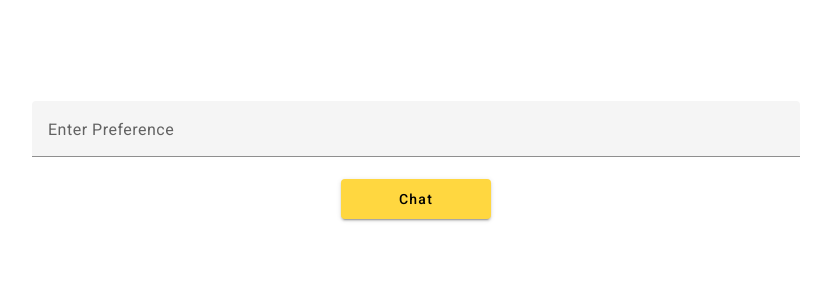
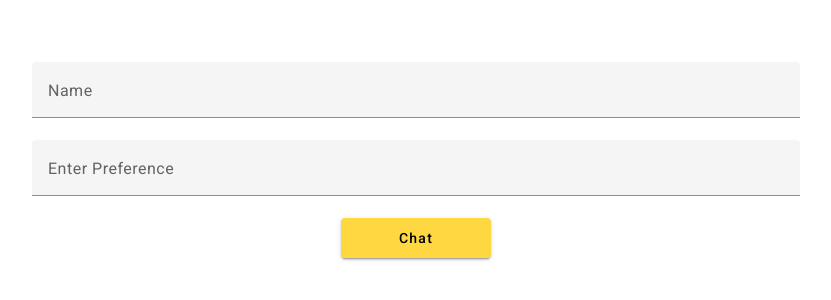
Before and after one commit to AwfulAlien/Scapp, an Angular app: page / in a window 1280 px wide. Shown: the part 240-540 px from the top of the page, without its empty margins (224-1055 px from the left). Built offline with nearby package versions, Linux system fonts and the light colour scheme.

Commit message:
added name field in the prefs component

```diff
--- a/src/app/prefs/prefs/prefs.component.css
+++ b/src/app/prefs/prefs/prefs.component.css
@@ -18,17 +18,11 @@
     align-items: center;
 }
 
-
-input {
-    border: 2px solid purple;
-    border-radius: 4px;
-}
-
-.prefs-input {
-    border: 2px solid purple;
-}
-
 button {
     width: 150px;
     height: 40px;
 }
+
+  .name-field {
+    width: 100%;
+  }
--- a/src/app/prefs/prefs/prefs.component.html
+++ b/src/app/prefs/prefs/prefs.component.html
@@ -1,5 +1,9 @@
 <div class="prefs-container">
   <div class="prefs-inner-container">
+    <mat-form-field class="name-field">
+      <mat-label>Name</mat-label>
+      <input matInput placeholder="Enter Display name" value="">
+    </mat-form-field>
     <mat-form-field class="example-chip-list">
       <mat-label>Enter Preference</mat-label>
       <mat-chip-grid #chipGrid aria-label="Enter preferences">
```
Also changed, not shown: src/app/material.module.ts (+8 -5 lines).
